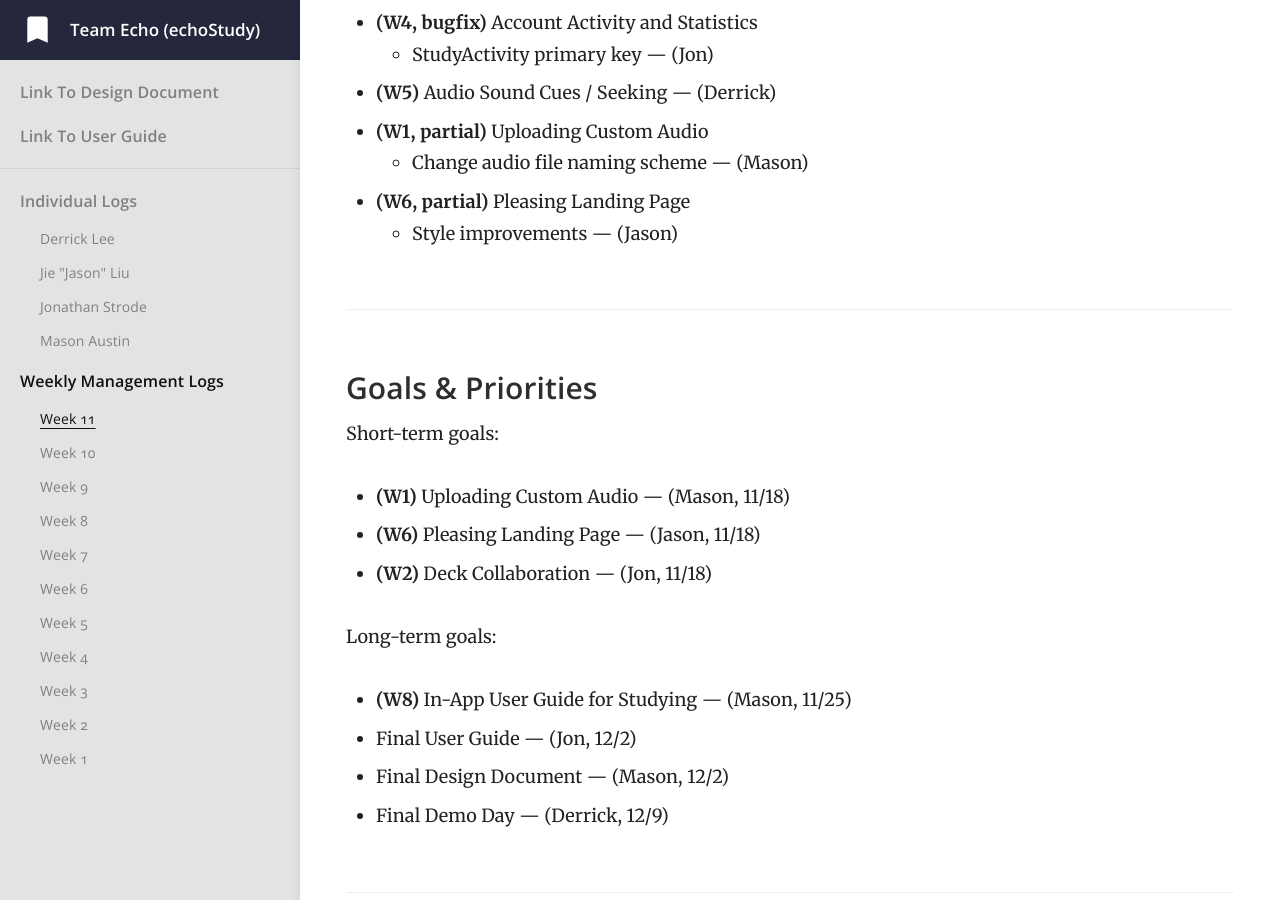
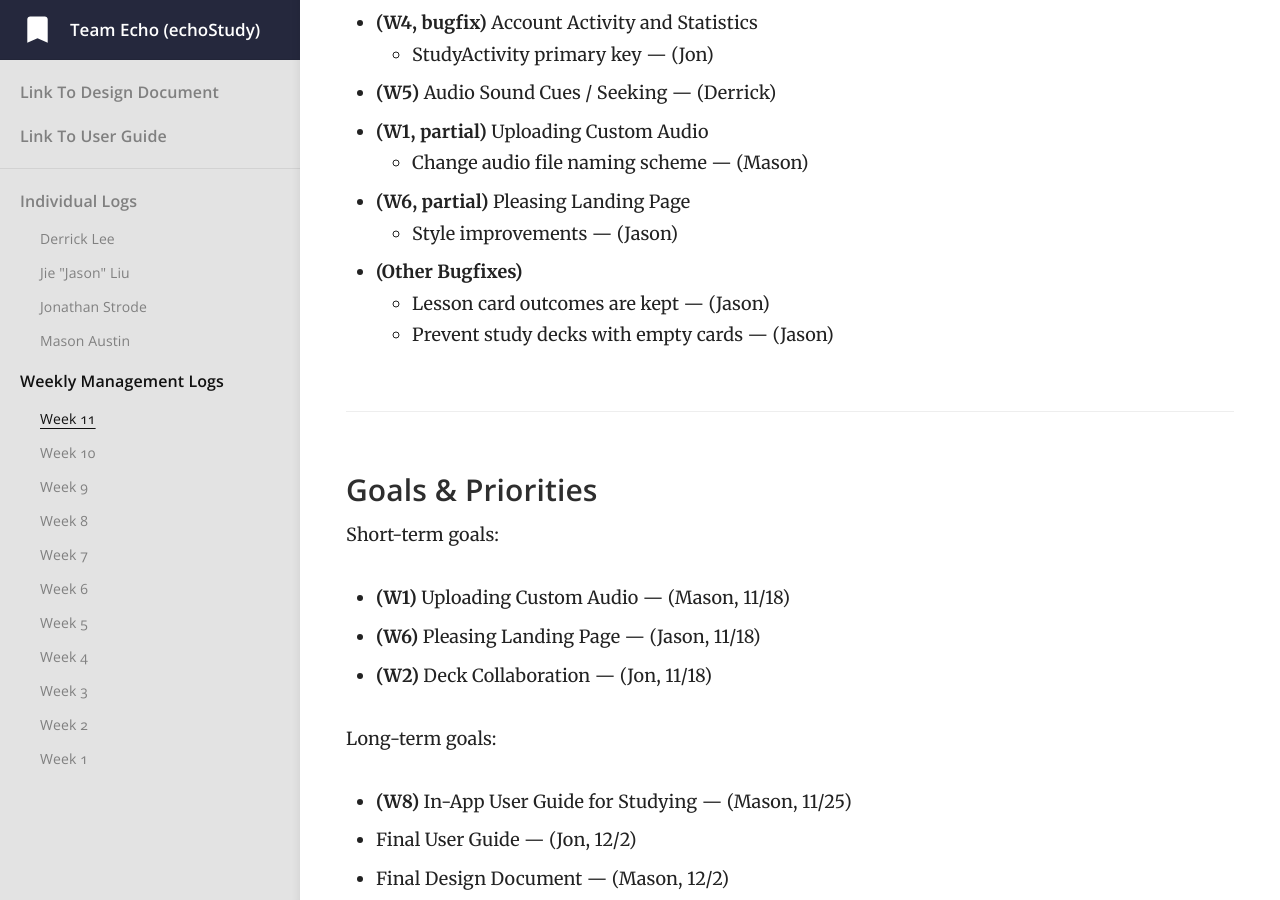
Before and after one commit to jiejasonliu/team-echo-site, a Jekyll site: the page built from _docs/weekly-management-logs/week-11.md, in a window 1280 px wide and 900 px high, scrolled down 588 px. Built offline with Jekyll 4.4.1, drawn with Linux system fonts in a browser that asks for light colours.

Commit message:
feat: update week 11 wmr with other bugfixes

```diff
--- a/_docs/weekly-management-logs/week-11.md
+++ b/_docs/weekly-management-logs/week-11.md
@@ -21,6 +21,9 @@ order: 11
   - Change audio file naming scheme — (Mason)
 - **(W6, partial)** Pleasing Landing Page
   - Style improvements — (Jason)
+- **(Other Bugfixes)**
+  - Lesson card outcomes are kept — (Jason)
+  - Prevent study decks with empty cards — (Jason)
 
 ### Goals & Priorities
 
```
